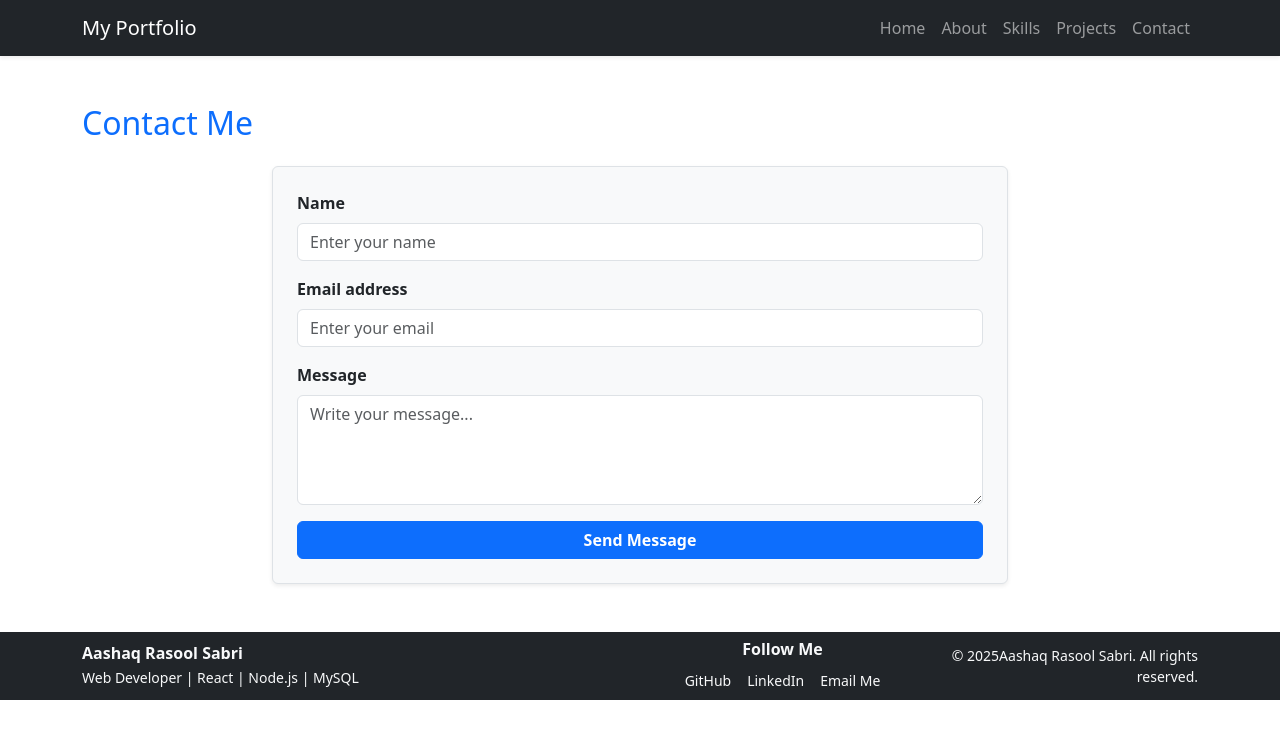
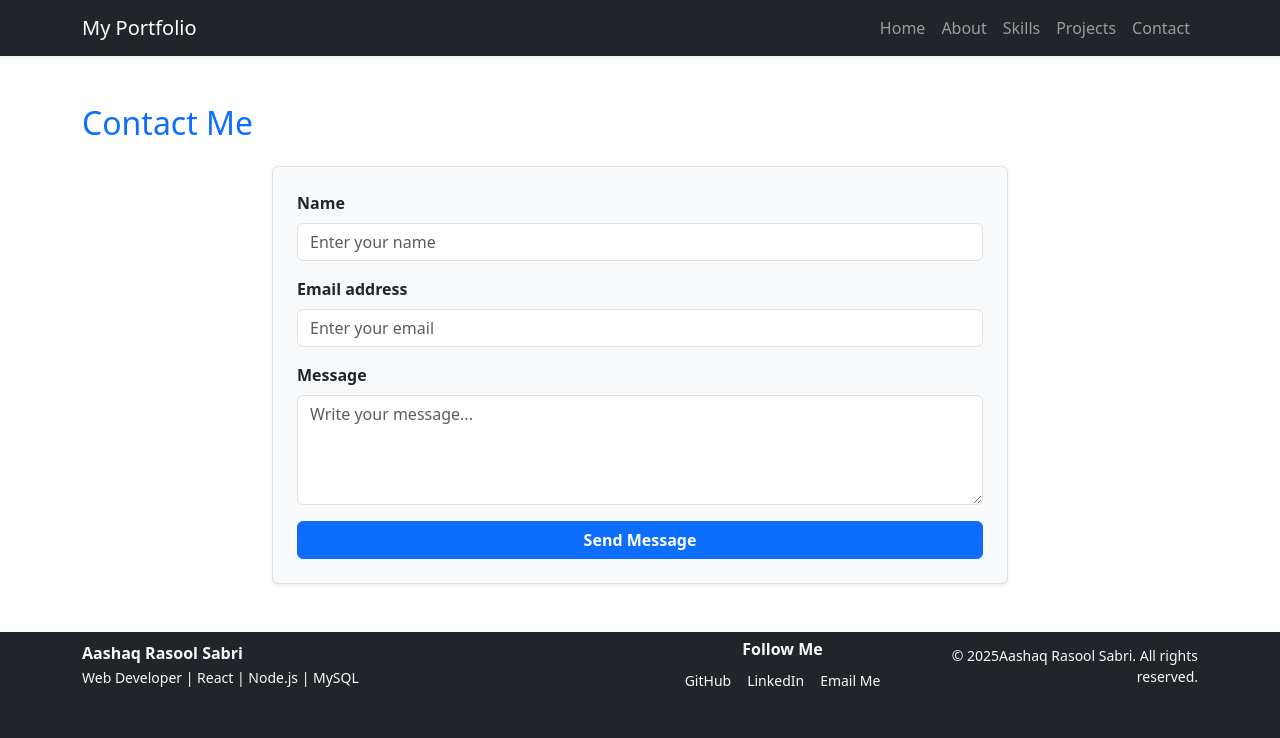
Before and after one commit to aliahmd007/Portfolio, a React (Create React App) app: page /contact in a window 1280 px wide. Shown: the top 738 px of the page. Built offline with nearby package versions, Linux system fonts and the light colour scheme.

Commit message:
Upload project files

```diff
--- a/src/components/Contact.js
+++ b/src/components/Contact.js
@@ -120,10 +120,7 @@ const Contact = () => {
 
     emailjs
       .sendForm(
-        // 'service_wap089c',     // Replace with your actual Service ID
-        // 'template_k0rpi7m',    // Replace with your actual Template ID
-        // formRef.current,
-        // 'BLuqIdHtpYo1oTPHU'      // Replace with your actual Public Key
+
         process.env.REACT_APP_EMAILJS_SERVICE_ID,
         process.env.REACT_APP_EMAILJS_TEMPLATE_ID,
         formRef.current,
--- a/src/components/Footer.js
+++ b/src/components/Footer.js
@@ -1,40 +1,4 @@
-// // src/components/Footer.js
-// import React from 'react';
-// import { Container, Row, Col } from 'react-bootstrap';
-// import 'bootstrap/dist/css/bootstrap.min.css';
 
-// function Footer() {
-//   return (
-//     <footer className="bg-dark text-light py-4 mt-2">
-//       <Container>
-//         <Row className="text-center text-md-start">
-//           <Col md={6}>
-//             <h5 className="fw-bold">Aashaq Rasool Sabri</h5>
-//             <p className="small">
-//               Full-Stack Web Developer & Problem Solver. I build modern, responsive, and dynamic websites.
-//             </p>
-//           </Col>
-
-//           <Col md={3} className="mt-3 mt-md-0">
-//             <h6 className="fw-semibold">Follow Me</h6>
-//             <ul className="list-unstyled">
-//               <li><a href="https://github.com" target="_blank" rel="noopener noreferrer" className="text-light text-decoration-none">GitHub</a></li>
-//               <li><a href="https://linkedin.com" target="_blank" rel="noopener noreferrer" className="text-light text-decoration-none">LinkedIn</a></li>
-//               <li><a href="mailto:your-email@example.com" className="text-light text-decoration-none">Email Me</a></li>
-//             </ul>
-//           </Col>
-//         </Row>
-
-//         <hr className="border-light mt-4" />
-//         <div className="text-center small">
-//           &copy; {new Date().getFullYear()} Aashaq Rasool Sabri. All rights reserved.
-//         </div>
-//       </Container>
-//     </footer>
-//   );
-// }
-
-// export default Footer;
 
 import React from 'react';
 import { Container, Row, Col } from 'react-bootstrap';
@@ -42,7 +6,7 @@ import 'bootstrap/dist/css/bootstrap.min.css';
 
 function Footer() {
   return (
-    <footer className="bg-dark text-light py-2">
+    <footer className="bg-dark text-light py-2 d-flex flex-column min-vh-100">
       <Container>
         <Row className="text-center text-md-start align-items-center">
           <Col md={6} className="mb-2 mb-md-0">
```
